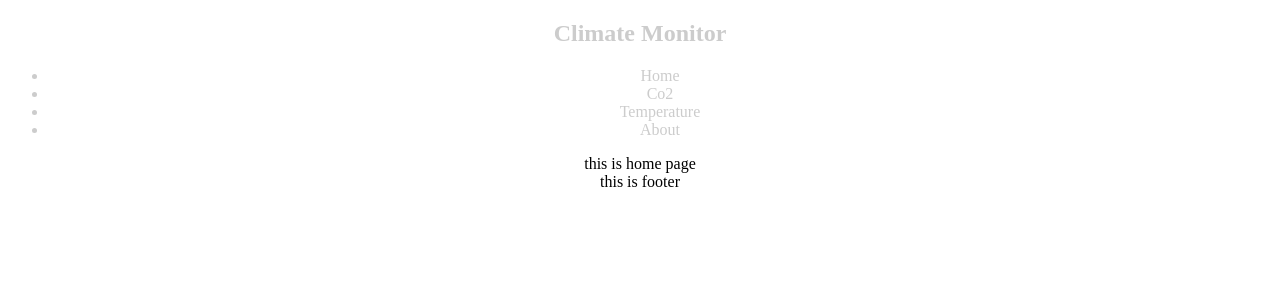
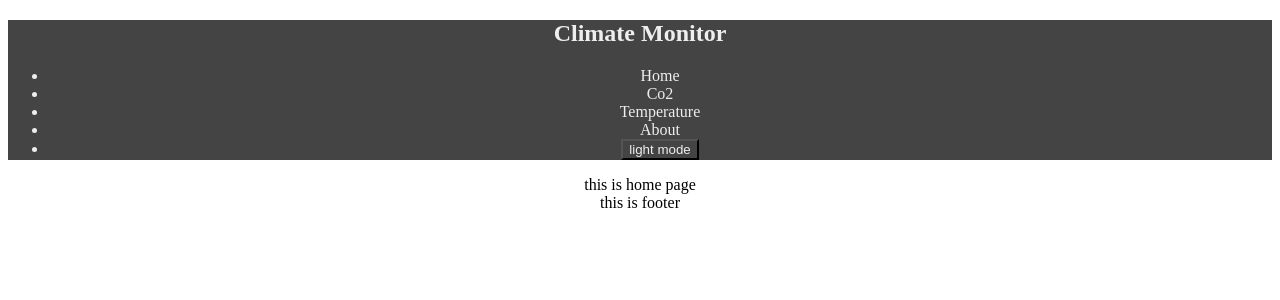
Before and after one commit to TomaszPietrzykowski/climate-monitor-archive, a React (Create React App) app: page / in a window 1280 px wide. Shown: the top 300 px of the page. Built offline with nearby package versions, Linux system fonts and the light colour scheme.

Commit message:
Theme Context and toggle theme functionality added

```diff
--- a/src/components/layout/Navbar.js
+++ b/src/components/layout/Navbar.js
@@ -1,5 +1,6 @@
 import React from "react"
 import { ThemeContex } from "../../contexts/ThemeContext"
+import ThemeToggle from "./ThemeToggle"
 
 const Navbar = () => {
   return (
@@ -10,7 +11,7 @@ const Navbar = () => {
         return (
           <nav
             className="nav-bar"
-            style={{ backround: theme.brPrimary, color: theme.text }}
+            style={{ background: theme.bgPrimary, color: theme.text }}
           >
             <h1 className="logo">Climate Monitor</h1>
             <ul className="nav">
@@ -18,6 +19,9 @@ const Navbar = () => {
               <li>Co2</li>
               <li>Temperature</li>
               <li>About</li>
+              <li>
+                <ThemeToggle />
+              </li>
             </ul>
           </nav>
         )
--- /dev/null
+++ b/src/components/layout/ThemeToggle.js
@@ -0,0 +1,25 @@
+import React from "react"
+import { ThemeContex } from "../../contexts/ThemeContext"
+
+const ThemeToggle = () => {
+  return (
+    <ThemeContex.Consumer>
+      {context => {
+        const { isDarkMode, dark, light, toggleTheme } = context
+        const theme = isDarkMode ? dark : light
+        const btnText = isDarkMode ? "light mode" : "dark mode"
+        return (
+          <button
+            style={{ background: theme.bgPrimary, color: theme.text }}
+            onClick={toggleTheme}
+            className="theme-btn"
+          >
+            {btnText}
+          </button>
+        )
+      }}
+    </ThemeContex.Consumer>
+  )
+}
+
+export default ThemeToggle
--- a/src/contexts/ThemeContext.js
+++ b/src/contexts/ThemeContext.js
@@ -4,13 +4,18 @@ export const ThemeContex = createContext()
 
 class ThemeContexProvider extends Component {
   state = {
-    isDarkMode: false,
-    light: { text: "#ccc", bgPrimary: "#000", bgSecondary: "#333" },
-    dark: { text: "#ccc", bgPrimary: "#ddd", bgSecondary: "#bbb" }
+    isDarkMode: true,
+    light: { text: "#444", bgPrimary: "#eee", bgSecondary: "#333" },
+    dark: { text: "#eee", bgPrimary: "#444", bgSecondary: "#bbb" }
+  }
+  toggleTheme = () => {
+    this.setState({ isDarkMode: !this.state.isDarkMode })
   }
   render() {
     return (
-      <ThemeContex.Provider value={{ ...this.state }}>
+      <ThemeContex.Provider
+        value={{ ...this.state, toggleTheme: this.toggleTheme }}
+      >
         {this.props.children}
       </ThemeContex.Provider>
     )
```
